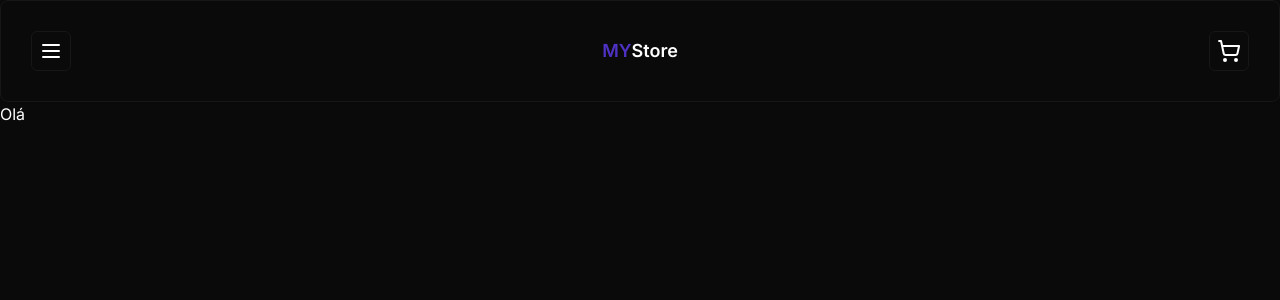
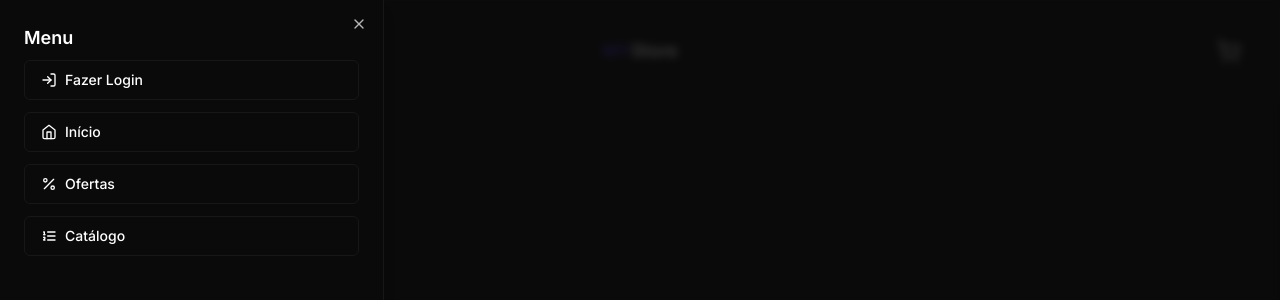
Before and after one commit to Vittor-Emanoel/my-store, a Next.js app: page / in a window 1280 px wide. Both pictures are taken after a click on the button 51 px from the left and 51 px from the top of the page. Shown: the top 300 px of the page. Built offline with nearby package versions, Linux system fonts and the light colour scheme.

Commit message:
feat: add header menu

```diff
--- a/src/components/ui/header.tsx
+++ b/src/components/ui/header.tsx
@@ -1,14 +1,53 @@
-import { MenuIcon, ShoppingCartIcon } from "lucide-react";
+import {
+  HomeIcon,
+  ListOrderedIcon,
+  LogInIcon,
+  MenuIcon,
+  PercentIcon,
+  ShoppingCartIcon,
+} from "lucide-react";
 import { Button } from "./button";
 import { Card } from "./card";
+import { Sheet, SheetContent, SheetHeader, SheetTrigger } from "./sheet";
 
 function Header() {
   return (
     <Card className="flex justify-between p-[1.875rem] items-center">
-      <Button size="icon" variant="outline">
-        <MenuIcon />
-      </Button>
+      <Sheet>
+        <SheetTrigger asChild>
+          <Button size="icon" variant="outline">
+            <MenuIcon />
+          </Button>
+        </SheetTrigger>
 
+        <SheetContent side="left">
+          <SheetHeader className="text-left text-lg font-semibold">
+            Menu
+          </SheetHeader>
+
+          <div className="mt-2 flex flex-col gap-3">
+            <Button variant="outline" className="w-full justify-start gap-2">
+              <LogInIcon size={16} />
+              Fazer Login
+            </Button>
+
+            <Button variant="outline" className="w-full justify-start gap-2">
+              <HomeIcon size={16} />
+              Início
+            </Button>
+
+            <Button variant="outline" className="w-full justify-start gap-2">
+              <PercentIcon size={16} />
+              Ofertas
+            </Button>
+
+            <Button variant="outline" className="w-full justify-start gap-2">
+              <ListOrderedIcon size={16} />
+              Catálogo
+            </Button>
+          </div>
+        </SheetContent>
+      </Sheet>
       <h1 className="font-semibold text-lg">
         <span className="text-primary">MY</span>Store
       </h1>
```
